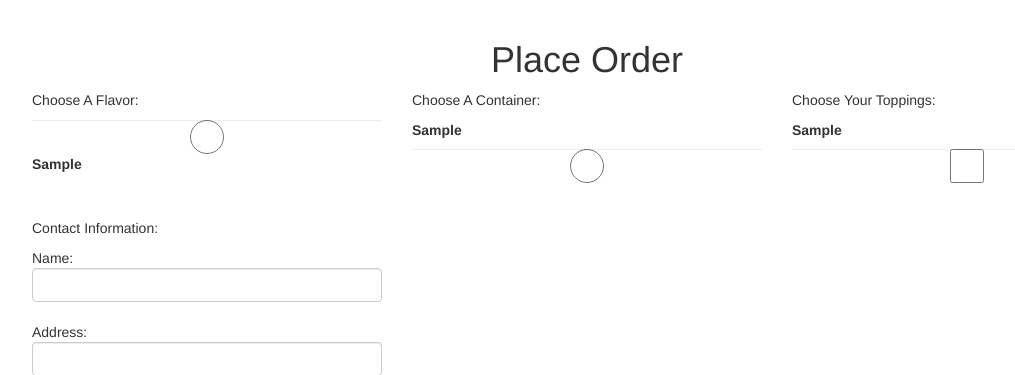
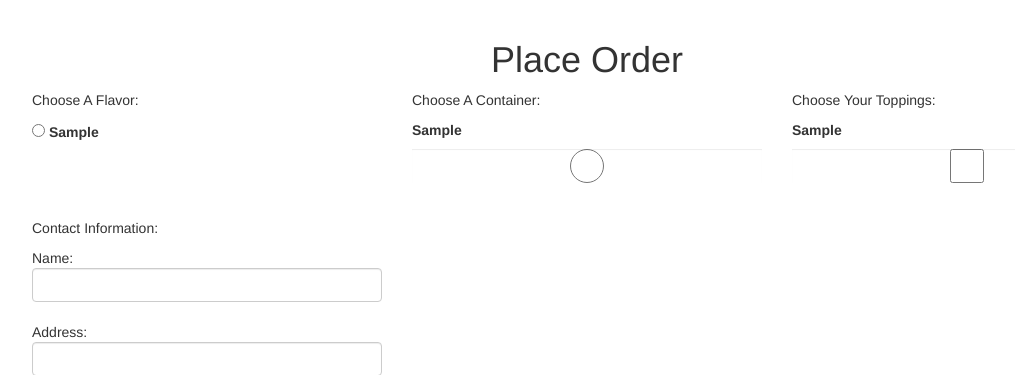
Before and after one commit to EricFries/claires-ice-cream, a Django app: page /new/ in a window 1280 px wide. Shown: the part 52-427 px from the top of the page, without its empty margins (53-1068 px from the left). Run offline with Django 3.2, Linux system fonts and the light colour scheme; tables that the repository leaves empty hold one stand-in row (values such as "Sample post"); some libraries are stand-ins or nearby versions.

Commit message:
change form group class

```diff
--- a/ice_cream_ordering/templates/ice_cream_ordering/new.html
+++ b/ice_cream_ordering/templates/ice_cream_ordering/new.html
@@ -14,7 +14,7 @@
 		<div>
 		{% csrf_token %}
 		{% for f in all_flavors %}
-		    <input type="radio" name="flavor" id="flavor{{ forloop.counter }}" value="{{ f.id }}" class="form-control"/>
+		    <input type="radio" name="flavor" id="flavor{{ forloop.counter }}" value="{{ f.id }}"/>
 		    <label for="flavor{{ forloop.counter }}">{{ f.flavor }}</label><br>
 		{% endfor %}
 		</div>
```
